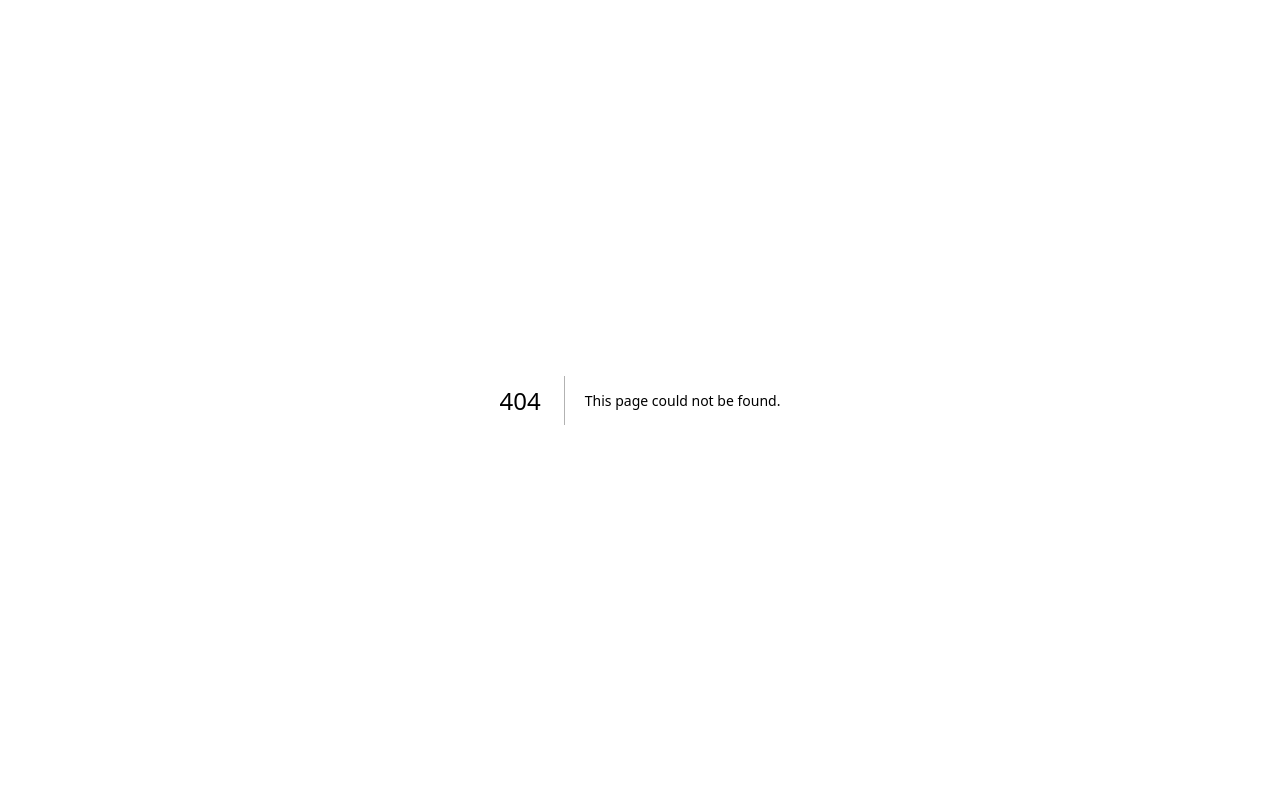
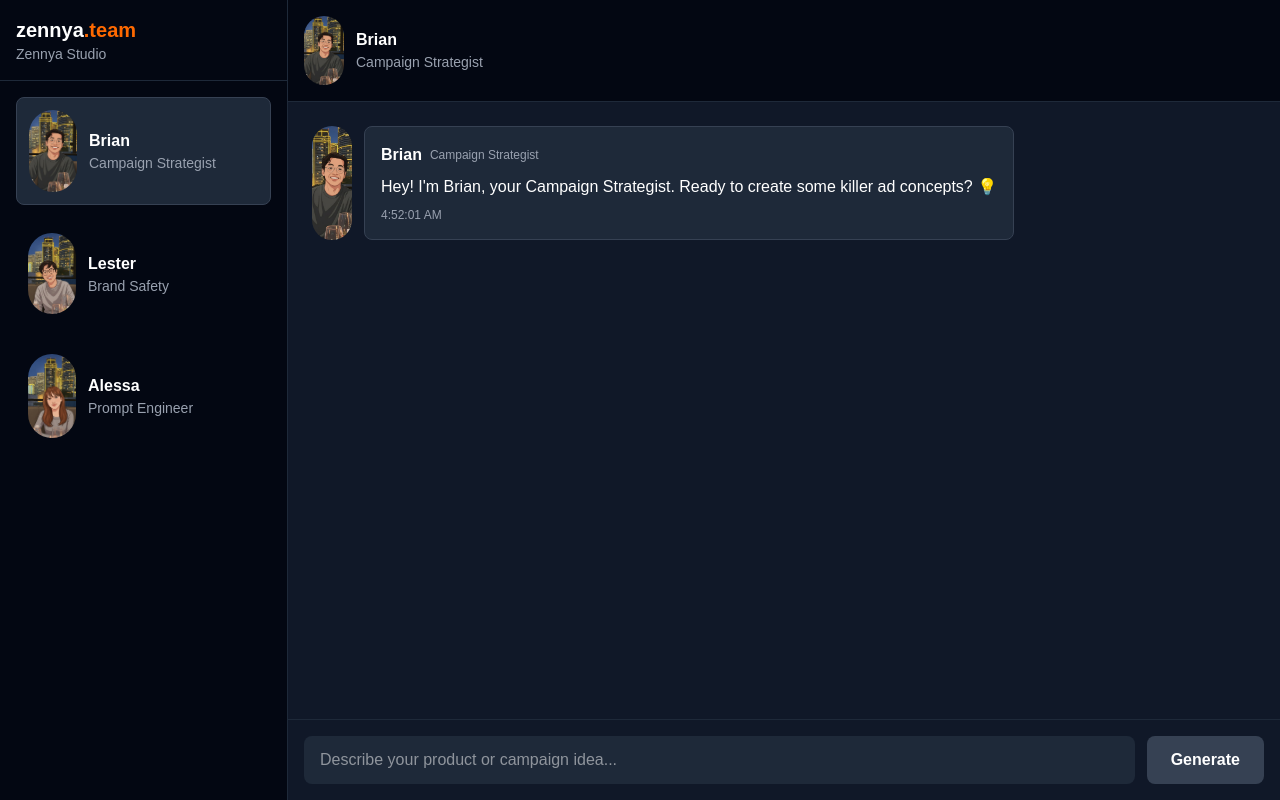
Before and after one commit to Nick199x/zennya-pipeline, a Next.js app: page /chat in a window 1280 px wide. Before the commit this address had no page. Built offline with nearby package versions, Linux system fonts and the light colour scheme.

Commit message:
Update chat: Rename to 'Zennya Studio' and make avatars circular

```diff
--- /dev/null
+++ b/app/chat/page.tsx
@@ -0,0 +1,257 @@
+'use client';
+
+import { useState } from 'react';
+import Image from 'next/image';
+
+type AgentName = 'BRIAN' | 'LESTER' | 'ALESSA';
+type SenderType = AgentName | 'USER';
+
+interface Message {
+  id: number;
+  sender: SenderType;
+  text: string;
+  timestamp: Date;
+}
+
+interface AgentConfig {
+  name: string;
+  avatar: string;
+  status: string;
+  color: string;
+}
+
+const AGENTS: Record<AgentName, AgentConfig> = {
+  BRIAN: {
+    name: 'Brian',
+    avatar: '/images/team/brian-avatar.jpg',
+    status: 'Campaign Strategist',
+    color: 'bg-blue-600',
+  },
+  LESTER: {
+    name: 'Lester',
+    avatar: '/images/team/lester-avatar.jpg',
+    status: 'Brand Safety',
+    color: 'bg-green-600',
+  },
+  ALESSA: {
+    name: 'Alessa',
+    avatar: '/images/team/alessa-avatar.jpg',
+    status: 'Prompt Engineer',
+    color: 'bg-purple-600',
+  },
+};
+
+export default function ChatPage() {
+  const [messages, setMessages] = useState<Message[]>([
+    {
+      id: 1,
+      sender: 'BRIAN',
+      text: "Hey! I'm Brian, your Campaign Strategist. Ready to create some killer ad concepts? 💡",
+      timestamp: new Date(),
+    },
+  ]);
+
+  const [inputText, setInputText] = useState('');
+  const [activeAgent, setActiveAgent] = useState<AgentName>('BRIAN');
+  const [isLoading, setIsLoading] = useState(false);
+
+  const addMessage = (sender: SenderType, text: string) => {
+    const newMessage: Message = {
+      id: messages.length + 1,
+      sender,
+      text,
+      timestamp: new Date(),
+    };
+    setMessages((prev) => [...prev, newMessage]);
+  };
+
+  const handleSendMessage = async () => {
+    if (!inputText.trim() || isLoading) return;
+
+    const userMessage = inputText.trim();
+    setInputText('');
+    addMessage('USER', userMessage);
+    setIsLoading(true);
+
+    try {
+      let endpoint = '';
+      switch (activeAgent) {
+        case 'BRIAN':
+          endpoint = '/api/agent1';
+          break;
+        case 'LESTER':
+          endpoint = '/api/agent2';
+          break;
+        case 'ALESSA':
+          endpoint = '/api/agent3';
+          break;
+      }
+
+      const response = await fetch(endpoint, {
+        method: 'POST',
+        headers: { 'Content-Type': 'application/json' },
+        body: JSON.stringify({ prompt: userMessage }),
+      });
+
+      if (!response.ok) throw new Error('Agent response failed');
+
+      const agentData = await response.json();
+      addMessage(activeAgent, agentData.result);
+    } catch (error) {
+      console.error('Error:', error);
+      addMessage(activeAgent, 'Sorry, I encountered an error. Please try again.');
+    } finally {
+      setIsLoading(false);
+    }
+  };
+
+  return (
+    <div className="flex h-screen bg-gray-900 text-white">
+      {/* LEFT SIDEBAR - Agent List */}
+      <div className="w-72 bg-gray-950 border-r border-gray-800 flex flex-col">
+        <div className="p-4 border-b border-gray-800">
+          <h1 className="text-xl font-bold">zennya<span className="text-orange-500">.team</span></h1>
+          <p className="text-sm text-gray-400">Zennya Studio</p>
+        </div>
+
+        <div className="space-y-4 p-4">
+          {(['BRIAN', 'LESTER', 'ALESSA'] as AgentName[]).map((key) => {
+            const agent = AGENTS[key];
+            return (
+              <button
+                key={key}
+                onClick={() => setActiveAgent(key)}
+                className={`w-full flex items-center gap-3 p-3 rounded-lg transition-all ${
+                  activeAgent === key
+                    ? 'bg-gray-800 border border-gray-700'
+                    : 'hover:bg-gray-800/50'
+                }`}
+              >
+                <Image
+                  src={agent.avatar}
+                  alt={agent.name}
+                  width={48}
+                  height={48}
+                  className="rounded-full object-cover"
+                />
+                <div className="text-left">
+                  <h3 className="font-semibold">{agent.name}</h3>
+                  <p className="text-sm text-gray-400">{agent.status}</p>
+                </div>
+              </button>
+            );
+          })}
+        </div>
+      </div>
+
+      {/* MAIN CHAT AREA */}
+      <div className="flex-1 flex flex-col">
+        {/* CHAT HEADER */}
+        <div className="bg-gray-950 border-b border-gray-800 p-4 flex items-center gap-3">
+          <Image
+            src={AGENTS[activeAgent].avatar}
+            alt={AGENTS[activeAgent].name}
+            width={40}
+            height={40}
+            className="rounded-full object-cover"
+          />
+          <div>
+            <h2 className="font-bold">{AGENTS[activeAgent].name}</h2>
+            <p className="text-sm text-gray-400">{AGENTS[activeAgent].status}</p>
+          </div>
+        </div>
+
+        {/* MESSAGES AREA */}
+        <div className="flex-1 overflow-y-auto p-6 space-y-4">
+          {messages.map((msg) => {
+            const isUser = msg.sender === 'USER';
+            const agent = isUser ? null : AGENTS[msg.sender as AgentName];
+
+            return (
+              <div
+                key={msg.id}
+                className={`flex gap-3 ${isUser ? 'flex-row-reverse' : ''}`}
+              >
+                {!isUser && agent && (
+                  <Image
+                    src={agent.avatar}
+                    alt={agent.name}
+                    width={40}
+                    height={40}
+                    className="rounded-full object-cover"
+                  />
+                )}
+
+                <div
+                  className={`max-w-2xl p-4 rounded-lg ${
+                    isUser
+                      ? 'bg-blue-600 text-white'
+                      : 'bg-gray-800 border border-gray-700'
+                  }`}
+                >
+                  {!isUser && agent && (
+                    <div className="flex items-center gap-2 mb-2">
+                      <span className="font-semibold">{agent.name}</span>
+                      <span className="text-xs text-gray-400">{agent.status}</span>
+                    </div>
+                  )}
+                  <p className="whitespace-pre-wrap">{msg.text}</p>
+                  <p className="text-xs text-gray-400 mt-2">
+                    {msg.timestamp.toLocaleTimeString()}
+                  </p>
+                </div>
+
+                {isUser && (
+                  <div className="w-10 h-10 bg-gray-700 rounded-full flex items-center justify-center font-bold">
+                    U
+                  </div>
+                )}
+              </div>
+            );
+          })}
+
+          {isLoading && (
+            <div className="flex gap-3">
+              <Image
+                src={AGENTS[activeAgent].avatar}
+                alt={AGENTS[activeAgent].name}
+                width={40}
+                height={40}
+                className="rounded-full object-cover"
+              />
+              <div className="bg-gray-800 border border-gray-700 p-4 rounded-lg">
+                <div className="flex gap-1">
+                  <span className="w-2 h-2 bg-gray-500 rounded-full animate-bounce" />
+                  <span className="w-2 h-2 bg-gray-500 rounded-full animate-bounce delay-100" />
+                  <span className="w-2 h-2 bg-gray-500 rounded-full animate-bounce delay-200" />
+                </div>
+              </div>
+            </div>
+          )}
+        </div>
+
+        {/* INPUT AREA */}
+        <div className="border-t border-gray-800 p-4">
+          <div className="flex gap-3">
+            <input
+              type="text"
+              value={inputText}
+              onChange={(e) => setInputText(e.target.value)}
+              onKeyPress={(e) => e.key === 'Enter' && handleSendMessage()}
+              placeholder="Describe your product or campaign idea..."
+              className="flex-1 bg-gray-800 text-white px-4 py-3 rounded-lg focus:outline-none focus:ring-2 focus:ring-blue-500"
+              disabled={isLoading}
+            />
+            <button
+              onClick={handleSendMessage}
+              disabled={isLoading || !inputText.trim()}
+              className="bg-orange-500 hover:bg-orange-600 disabled:bg-gray-700 disabled:cursor-not-allowed px-6 py-3 rounded-lg font-semibold transition-colors"
+            >
+              Generate
+            </button>
+          </div>
+        </div>
+      </div>
+    </div>
+  );
+}
```
